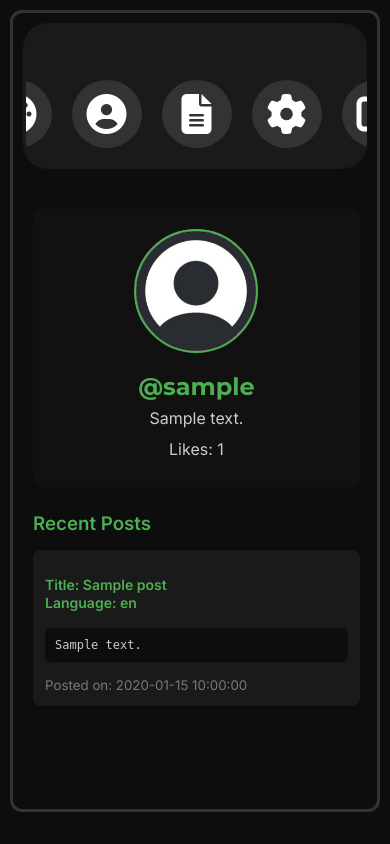
After one commit to desciii/codeboard, a PHP site: the page made by main/userprofile.php in a window 390 px wide. The commit adds this page. Run offline with PHP 8.4, Linux system fonts and the light colour scheme; tables that the repository leaves empty hold one stand-in row (values such as "Sample post").

Commit message:
added userprofile.php allows user to view other peoples profiles

```diff
--- a/main/dashboard.php
+++ b/main/dashboard.php
@@ -371,7 +371,10 @@ $result = mysqli_query($conn, $query);
             ?>
             <div class="post">
               <h3 style="color:#ADD8E6; font-size: 18px;">
-                <img src="<?php echo $authorPfpPath; ?>" class="pfp" alt="pfp">@<?php echo htmlspecialchars($row['username']); ?>
+                <a href="userprofile.php?username=<?php echo urlencode($row['username']); ?>" style="color:inherit; text-decoration:none;">
+                  <img src="<?php echo $authorPfpPath; ?>" class="pfp" alt="pfp">
+                  @<?php echo htmlspecialchars($row['username']); ?>
+                </a>
               </h3>
 
               <h3 style="font-size: 14px;">Title: <?php echo htmlspecialchars($row['title']); ?><br> Language: <?php echo htmlspecialchars($row['language']); ?> </h3>
--- a/main/profile.php
+++ b/main/profile.php
@@ -412,8 +412,8 @@ if (isset($_POST['update_links'])) {
                 <img src="<?php echo $imagePath; ?>" alt="Profile Picture">
                 <h2>@<?php echo htmlspecialchars($username); ?></h2>
 
-                <p><strong>Total Posts:</strong> <?php echo $postCount; ?></p>
-                <p><strong>Total Likes:</strong> <?php echo $likeCount; ?></p>
+                <p><strong>Posts:</strong> <?php echo $postCount; ?></p>
+                <p><strong>Likes:</strong> <?php echo $likeCount; ?></p>
 
                 <?php if ($bio): ?>
                     <p style="margin-top:15px;"><?php echo nl2br(htmlspecialchars($bio)); ?></p>
--- /dev/null
+++ b/main/userprofile.php
@@ -0,0 +1,386 @@
+<?php
+session_start();
+include('db.php');
+
+$username = $_SESSION['username'] ?? null;
+$viewedUser = $_GET['username'] ?? null;
+
+if (!$viewedUser) {
+  echo "User not specified.";
+  exit();
+}
+
+$viewedUserEscaped = mysqli_real_escape_string($conn, $viewedUser);
+$userQuery = mysqli_query($conn, "SELECT * FROM users WHERE username = '$viewedUserEscaped' LIMIT 1");
+
+if (mysqli_num_rows($userQuery) == 0) {
+  echo "User not found.";
+  exit();
+}
+
+$user = mysqli_fetch_assoc($userQuery);
+$profilePicture = $user['profile_picture'] ?? '';
+$imagePath = file_exists("../css/images/" . $profilePicture) ? "../css/images/" . $profilePicture : "../css/images/pfp.png";
+
+$bio = $user['bio'] ?? 'No bio provided.';
+$likesQuery = mysqli_query($conn, "SELECT COUNT(*) as totalLikes FROM likes INNER JOIN posts ON likes.post_id = posts.id WHERE posts.username = '$viewedUserEscaped'");
+$likesData = mysqli_fetch_assoc($likesQuery);
+$totalLikes = $likesData['totalLikes'] ?? 0;
+
+$postQuery = mysqli_query($conn, "SELECT * FROM posts WHERE username = '$viewedUserEscaped' ORDER BY created_at DESC");
+?>
+
+<!DOCTYPE html>
+<html lang="en">
+<head>
+  <meta charset="UTF-8" />
+  <meta name="viewport" content="width=device-width, initial-scale=1.0" />
+  <title>@<?php echo htmlspecialchars($viewedUser); ?>'s Profile</title>
+  <link rel="stylesheet" href="../css/dashboard.css" />
+  <link href="https://fonts.googleapis.com/css2?family=Inter:wght@400;500;600&family=Montserrat:wght@600;700&display=swap" rel="stylesheet" />
+  <link rel="stylesheet" href="https://cdnjs.cloudflare.com/ajax/libs/font-awesome/6.4.0/css/all.min.css" />
+  <link rel="icon" href="../css/images/logo.png" type="image/png">
+  <style>
+
+        html,
+    body {
+      height: 100%;
+      margin: 0;
+      overflow: hidden;
+    }
+
+    #container {
+      display: flex;
+      height: 95vh;
+      overflow: hidden;
+      border: 3px solid #333;
+      border-radius: 12px;
+      box-sizing: border-box;
+    }
+
+    #sidebar {
+      height: 95vh;
+      overflow-y: hidden;
+      flex-shrink: 0;
+    }
+
+    #main {
+      flex: 1;
+      overflow-y: auto;
+      padding-right: 10px;
+      scrollbar-width: thin;
+      scrollbar-color: #4caf50 #1a1a1a;
+    }
+
+    #main::-webkit-scrollbar {
+      width: 8px;
+    }
+
+    #main::-webkit-scrollbar-thumb {
+      background-color: #4caf50;
+      border-radius: 10px;
+      border: 2px solid #1a1a1a;
+    }
+
+    #main::-webkit-scrollbar-track {
+      background-color: #1a1a1a;
+    }
+
+    .post {
+      word-wrap: break-word;
+      overflow-wrap: break-word;
+      background: #1a1a1a;
+      padding: 15px;
+      margin-bottom: 15px;
+      border-radius: 8px;
+    }
+
+    .post pre {
+      white-space: pre-wrap;
+      word-break: break-word;
+      overflow-x: auto;
+      background: #0d0d0d;
+      padding: 10px;
+      border-radius: 5px;
+      color: #ccc;
+    }
+
+    .like-form {
+      margin-top: 8px;
+    }
+
+    .like-btn {
+      background: none;
+      border: none;
+      color: #ccc;
+      cursor: pointer;
+      font-size: 14px;
+    }
+
+    .like-btn:hover {
+      color: #ff4d4d;
+    }
+
+    .pfp {
+      width: 45px;
+      height: 45px;
+      border-radius: 50%;
+      object-fit: cover;
+      margin-right: 8px;
+      vertical-align: middle;
+    }
+
+    .profile-header {
+      text-align: center;
+      background-color: #111;
+      padding: 20px;
+      border-radius: 10px;
+      margin-bottom: 25px;
+    }
+
+    .profile-header img {
+      width: 120px;
+      height: 120px;
+      border-radius: 50%;
+      object-fit: cover;
+      margin-bottom: 10px;
+      border: 2px solid #4caf50;
+    }
+
+    .profile-header h2 {
+      color: #4caf50;
+      margin: 5px 0;
+    }
+
+    .profile-header p {
+      color: #ccc;
+      margin: 5px 0;
+    }
+
+    .post {
+      word-wrap: break-word;
+      overflow-wrap: break-word;
+      background: #1a1a1a;
+      padding: 15px;
+      margin-bottom: 15px;
+      border-radius: 8px;
+    }
+
+    .post pre {
+      white-space: pre-wrap;
+      word-break: break-word;
+      overflow-x: auto;
+      background: #0d0d0d;
+      padding: 10px;
+      border-radius: 5px;
+      color: #ccc;
+    }
+
+    #main h3 {
+      color: #4caf50;
+      margin-bottom: 15px;
+    }
+
+
+    @media screen and (max-width: 599px) {
+    html, body {
+        height: auto;
+        overflow-x: hidden;
+    }
+
+    #container {
+        display: block;
+        height: 95vh;
+        overflow: visible;
+        padding: 10px;
+    }
+
+    #sidebar {
+        display: flex;
+        width: 100%;
+        margin-bottom: 20px;
+        height: auto;
+        border-radius: 25px;
+    }
+
+    #sidebar-links {
+        display: flex;
+        flex-direction: row;
+        justify-content: center;
+        align-items: center;
+        gap: 20px;
+        width: 100%;
+        height: 100px;
+    }
+
+    #sidebar-links li {
+        list-style: none;
+    }
+
+    #sidebar-links a {
+        display: flex;
+        justify-content: center;
+        align-items: center;
+        width: 40px;
+        height: 48px;
+        background-color: #333;
+        border-radius: 50%;
+        color: transparent;
+        font-size: 0;
+    }
+
+    #sidebar-links i {
+        font-size: 25px;
+        color: #fff;
+    }
+
+    #sidebar h1 {
+        display: none;
+    }
+
+    #dashboard-link i {
+        color: #4caf50 !important;
+    }
+
+    #main {
+        height: calc(85vh - 150px);
+        width: 95%;
+        overflow-y: auto;
+    }
+
+    #main h1 {
+        font-size: 20px;
+        text-align: center;
+        margin-bottom: 15px;
+    }
+
+    #createpost {
+        display: inline-block;
+        width: auto;
+        padding: 8px 14px;
+        font-size: 14px;
+        margin-bottom: 15px;
+    }
+
+    form {
+        display: flex;
+        flex-direction: column;
+        gap: 8px;
+    }
+
+    form select,
+    form button {
+        width: 100%;
+    }
+
+    .post {
+        padding: 12px;
+    }
+
+    .post h3 {
+        font-size: 14px;
+        line-height: 1.3;
+    }
+
+    .post pre {
+        font-size: 12px;
+    }
+
+    .comment-form input {
+        width: calc(90% - 35px)!important;
+        justify-content: center;
+        margin: 0 auto;
+        align-items: center;
+    }
+
+    .comment-form i {
+        display: none;
+    }
+
+    #credits {
+        display: none;
+    }
+    }
+
+    @media screen and (max-width: 940px) {
+    #credits {
+        display: none;
+    }
+
+    #sidebar-links a {
+        display: flex;
+        align-items: center;
+        margin-top: 50px;
+    }
+
+    #sidebar-links a i {
+        font-size: 40px;
+        color: #fff;
+        gap: 30px;
+        margin: 0 auto;
+        justify-content: center;
+        align-items: center;
+    }
+
+    #sidebar-links a::after {
+        content: "";
+    }
+
+    #sidebar-links a {
+        color: transparent;
+        font-size: 0;
+    }
+
+    }
+
+  </style>
+</head>
+<body>
+  <div id="container">
+    <div id="sidebar">
+      <h1>Code Board</h1>
+      <ul id="sidebar-links">
+        <li><a href="dashboard.php"><i class="fa-solid fa-gauge"></i> Dashboard</a></li>
+        <li><a href="profile.php"><i class="fa-solid fa-user-circle"></i> Profile</a></li>
+        <li><a href="myposts.php"><i class="fa-solid fa-file-lines"></i> My Posts</a></li>
+        <li><a href="settings.php"><i class="fa-solid fa-gear"></i> Settings</a></li>
+        <li><a href="login.php"><i class="fa-solid fa-right-from-bracket"></i> Logout</a></li>
+      </ul>
+    </div>
+
+    <div id="main">
+      <div class="profile-header">
+        <img src="<?php echo $imagePath; ?>" alt="pfp">
+        <h2>@<?php echo htmlspecialchars($viewedUser); ?></h2>
+        <p><?php echo htmlspecialchars($bio); ?></p>
+        <p>Likes: <?php echo $totalLikes; ?></p>
+      </div>
+
+      <h3>Recent Posts</h3>
+      <?php while ($post = mysqli_fetch_assoc($postQuery)): ?>
+        <div class="post">
+          <h3 style="font-size: 14px;">Title: <?php echo htmlspecialchars($post['title']); ?><br> Language: <?php echo htmlspecialchars($post['language']); ?> </h3>
+          <pre><?php echo htmlspecialchars($post['content']); ?></pre>
+
+
+          <small style="color:#777;">Posted on: <?php echo $post['created_at']; ?></small>
+        </div>
+      <?php endwhile; ?>
+    </div>
+
+
+
+    <div id="credits" style="text-align:center;">
+      <h1>This website is created <br>by @desciii.</h1>
+      <img src="../css/images/download (3).jpg" alt="desciii profile picture" style="width:220px; height:220px; border-radius:50%; object-fit:cover; margin-bottom:10px; border:2px solid #4caf50; margin-top:30px;">
+      <h2 style="color:#4caf50; margin:0;">@desciii</h2>
+      <p style="color:#ccc; font-size:14px; margin:5px 0 10px;">Aspiring web developer & programmer.<br>PHP | CSS | HTML | JS | <br>Soon: Python, React </p>
+      <div style="margin-top:8px;">
+        <a href="https://github.com/desciii" target="_blank" style="color:#4caf50; text-decoration:none; display:block; margin-bottom:5px;"><i class="fa-brands fa-github"></i> GitHub</a>
+        <a href="https://www.tiktok.com/@userw7go3r7op1" target="_blank" style="color:#4caf50; text-decoration:none; display:block; margin-bottom:5px;"><i class="fa-brands fa-tiktok"></i> Tiktok</a>
+        <a href="https://www.facebook.com/marlouangelo.panungcat/" target="_blank" style="color:#4caf50; text-decoration:none; display:block;"><i class="fa-brands fa-facebook"></i> Facebook</a>
+      </div>
+    </div>
+  </div>
+</body>
+</html>
```
